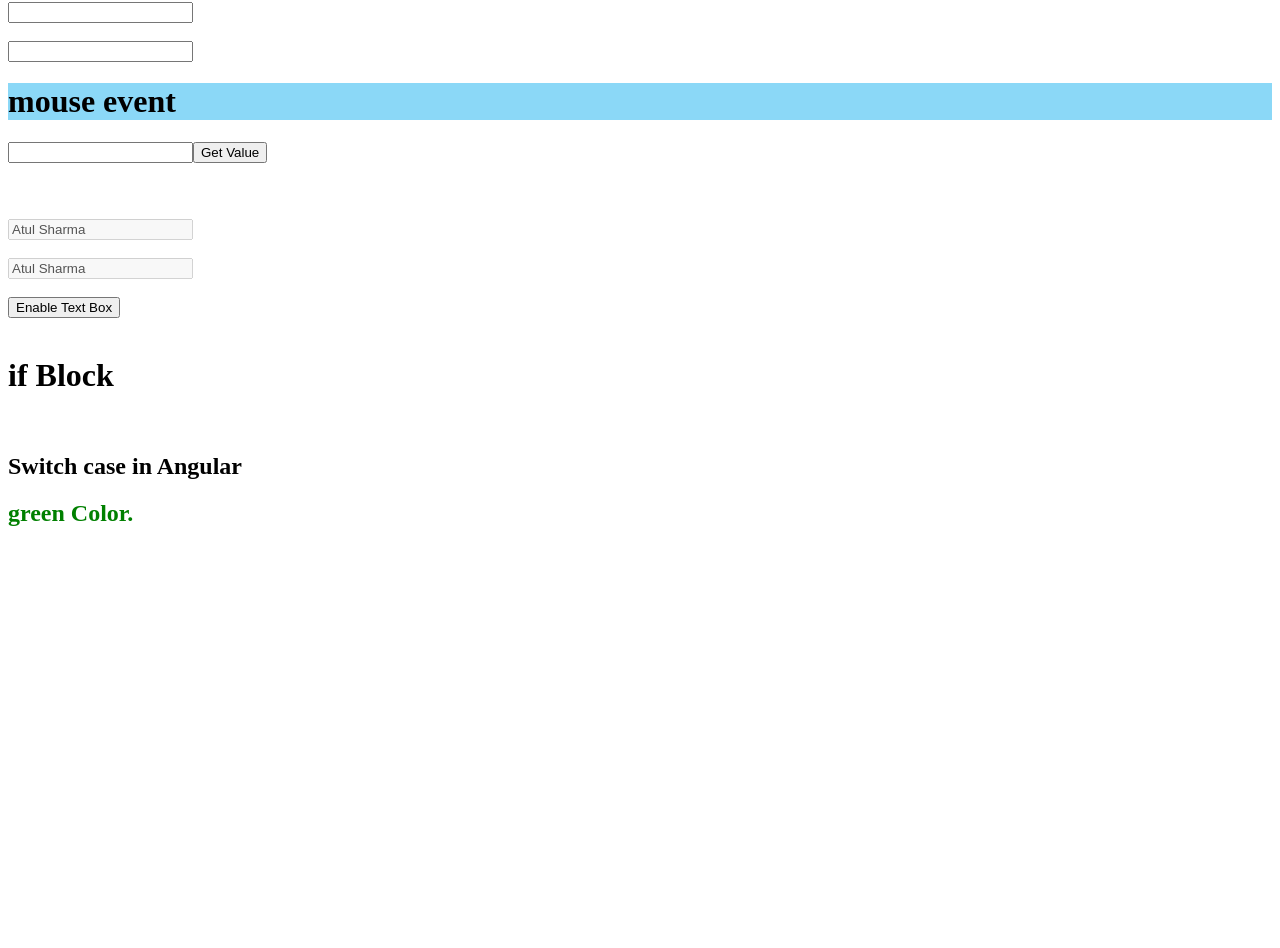
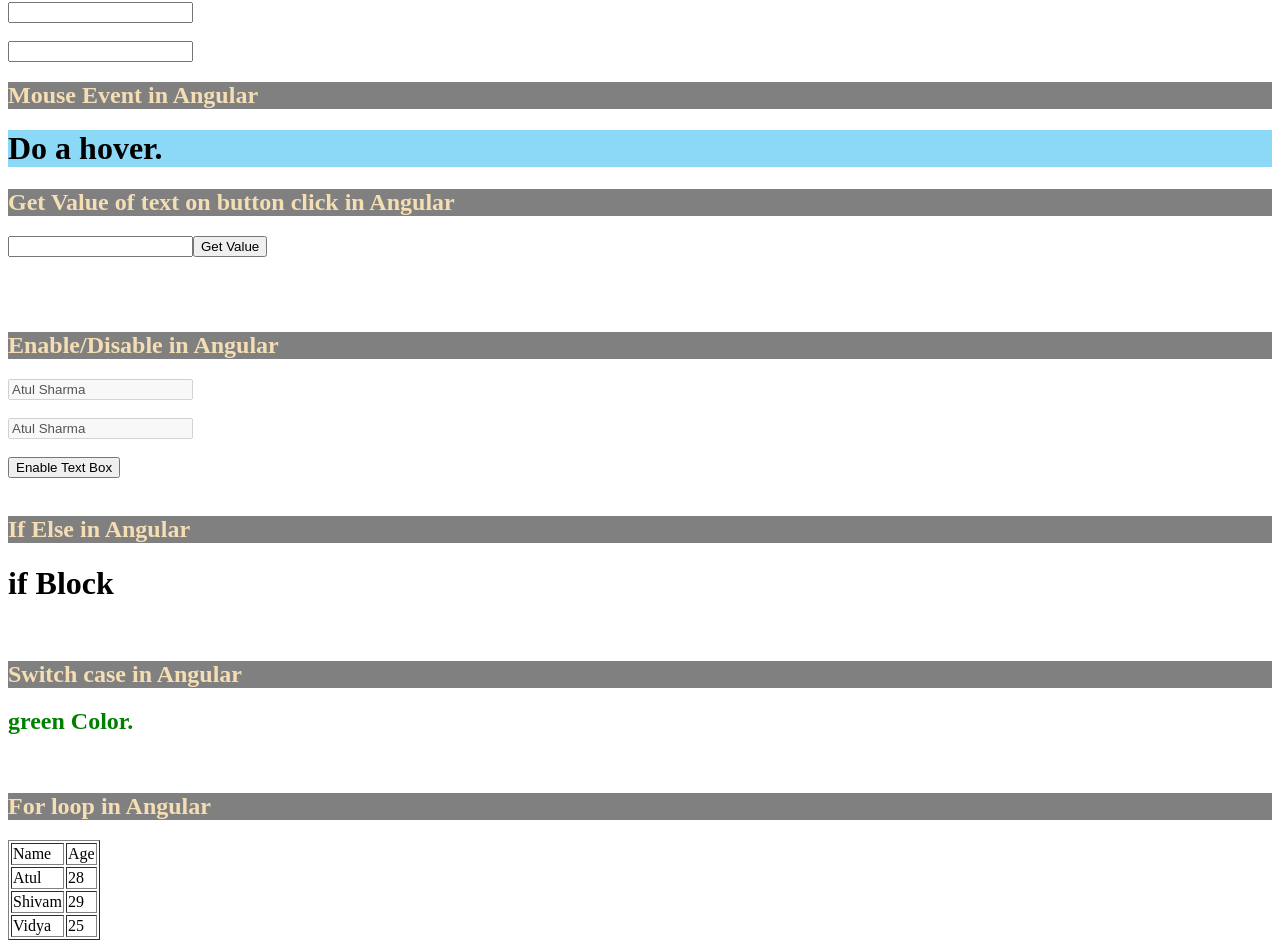
Before and after one commit to Atul1305/Angular-Demo, an Angular app: page / in a window 1280 px wide. Shown: the part 117-1065 px from the top of the page. Before the commit the page ends 800 px from the top, so only its background shows below. Built offline with nearby package versions, Linux system fonts and the light colour scheme.

Commit message:
Angular 10 tutorial #14 for loop | *ngFor (Link in reference)

```diff
--- a/src/app/app.component.css
+++ b/src/app/app.component.css
@@ -0,0 +1,4 @@
+.separator {
+    color: wheat;
+    background-color: grey;
+  }
--- a/src/app/app.component.html
+++ b/src/app/app.component.html
@@ -6,19 +6,21 @@
 <br> <br>
 <input type="text" #box (blur)="myEvent('blur event')"/>
 
+<h2 [ngClass]="'separator'">Mouse Event in Angular</h2>
 <h1
   (mouseover)="myEvent('mouseover')"
   style="background-color: rgb(139, 216, 247);">
-  mouse event
+  Do a hover.
 </h1>
 
+<h2 [ngClass]="'separator'">Get Value of text on button click in Angular</h2>
 <input type="text" #box1/>
-
 <button (click)="getValue(box1.value)">Get Value</button>
 
 <h2>{{currentVal}}</h2>
 <br><br>
 
+<h2 [ngClass]="'separator'">Enable/Disable in Angular</h2>
 <input type="text" #box3 [disabled]=diabledBox [value]="myName"/>
 <br><br>
 <input type="text" #box4 disabled={{diabledBox}} value={{myName}}/>
@@ -26,6 +28,7 @@
 <button (click)="enableBox()">Enable Text Box</button>
 <br><br>
 
+<h2 [ngClass]="'separator'">If Else in Angular</h2>
 <h1 *ngIf="show else elseBlock">
   if Block
 </h1>
@@ -34,7 +37,7 @@
 </ng-template>
 <br>
 
-<h2>Switch case in Angular</h2>
+<h2 [ngClass]="'separator'">Switch case in Angular</h2>
 <div [ngSwitch]="color">
   <h2 style="color: red;" *ngSwitchCase="'red'">
     Red Color.
@@ -52,3 +55,16 @@
     Default Color.
   </h2>
 </div>
+<br>
+
+<h2 [ngClass]="'separator'">For loop in Angular</h2>
+<table border="1">
+  <tr>
+    <td>Name</td>
+    <td>Age</td>
+  </tr>
+  <tr *ngFor="let item of data">
+    <td>{{item.name}}</td>
+    <td>{{item.age}}</td>
+  </tr>
+</table>
--- a/src/app/app.component.ts
+++ b/src/app/app.component.ts
@@ -12,6 +12,20 @@ export class AppComponent {
   diabledBox = true;
   show = true;
   color = "green";
+  data = [
+    {
+      name:'Atul',
+      age: 28
+    },
+    {
+      name:'Shivam',
+      age: 29
+    },
+    {
+      name:'Vidya',
+      age: 25
+    }
+  ];
 
   getName(name: any){
     alert(name)
```
